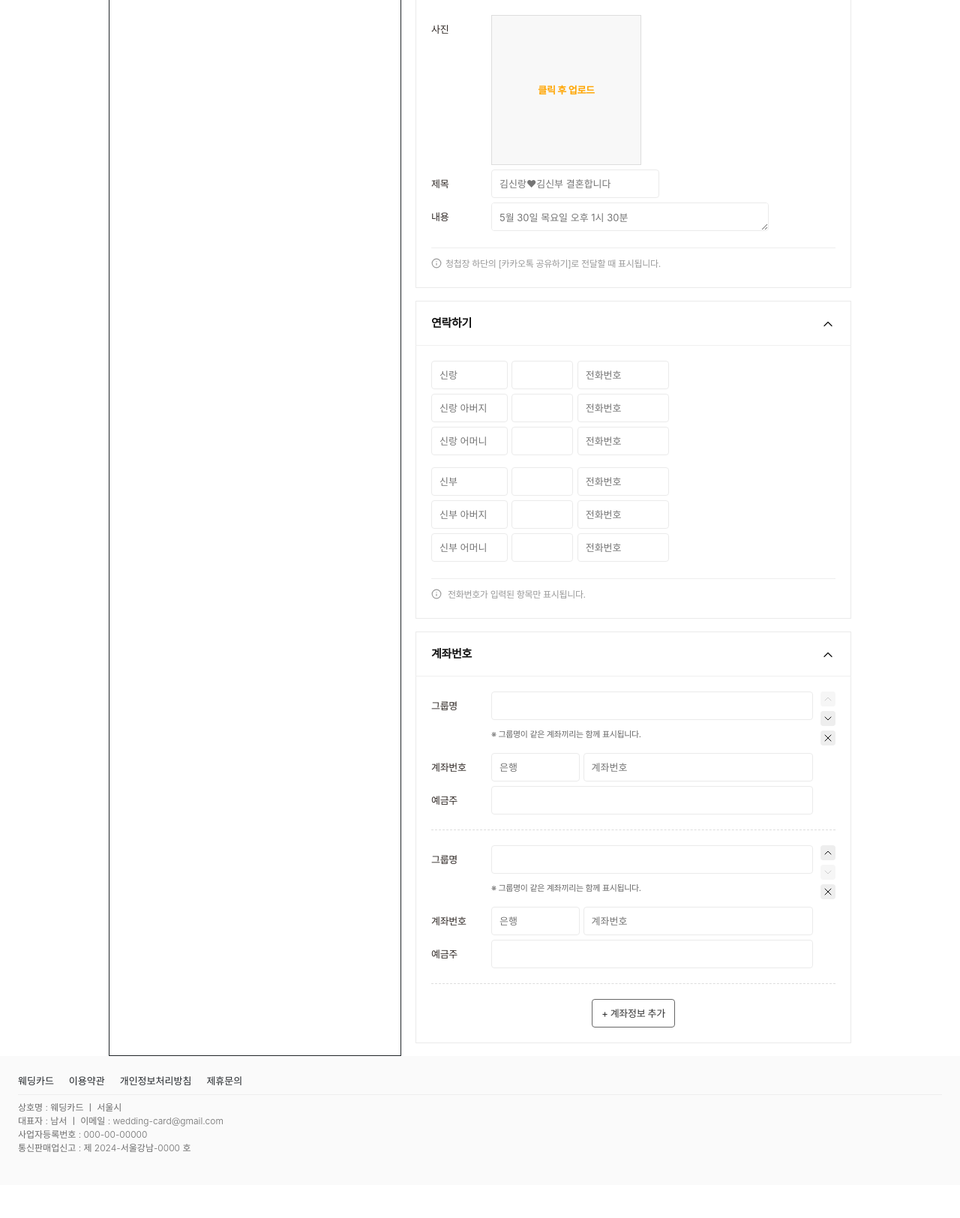
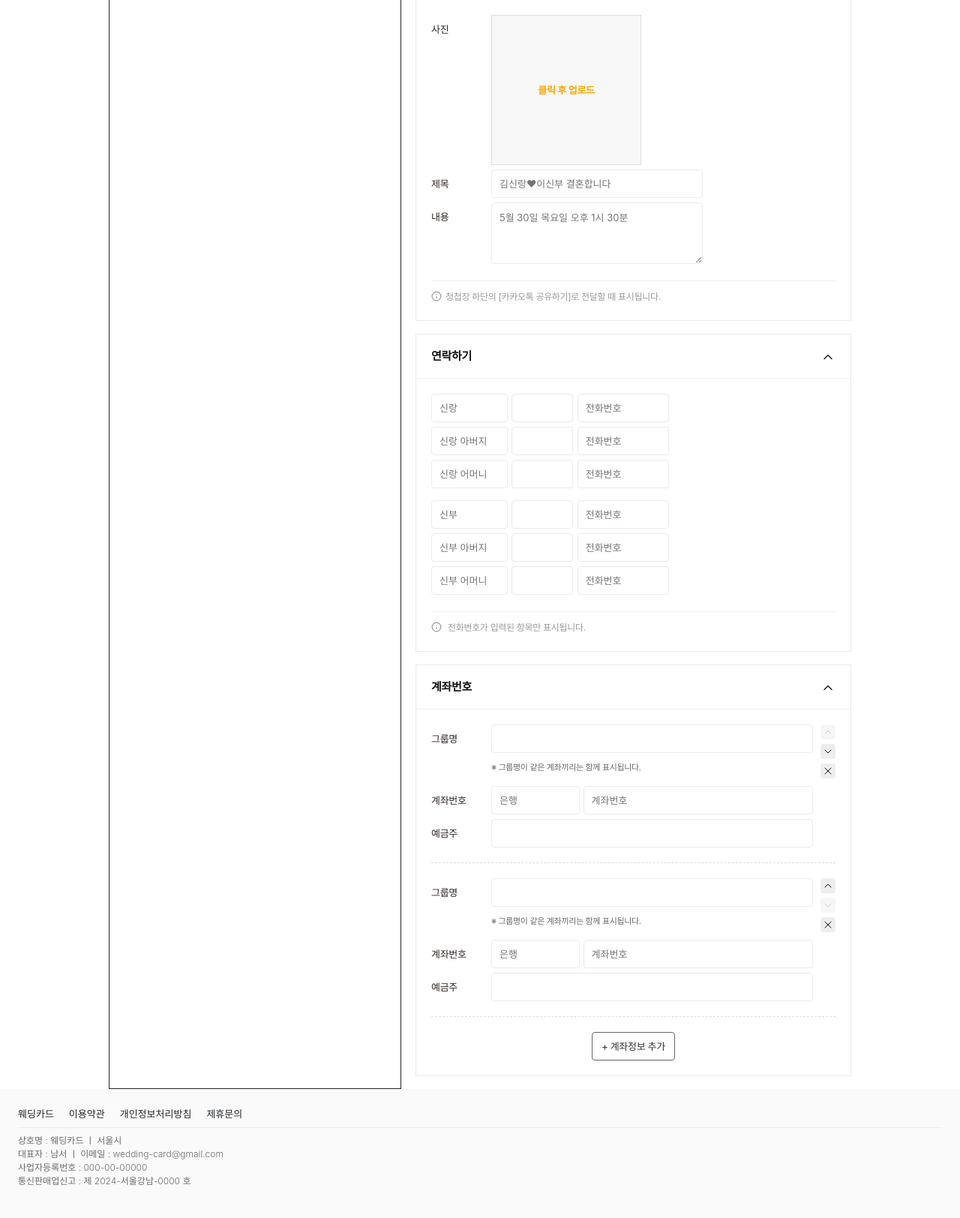
Before and after one commit to seojh8910/wedding-card, a Django app: page /cards/create/ in a window 1280 px wide. Shown: the part 3086-4710 px from the top of the page at 75% size. Before the commit the page ends 4622 px from the top, so only its background shows below. Run offline with Django 5.2, Linux system fonts and the light colour scheme; some libraries are stand-ins or nearby versions.

Commit message:
FE update: 카카오톡 공유 썸네일 html 수정 (#22)

```diff
--- a/card/forms.py
+++ b/card/forms.py
@@ -32,9 +32,8 @@ class CardCreationForm(forms.ModelForm):
             'bride_position': forms.Select(attrs={'class': 'inorder_txt'}),
 
             'thumb_img': forms.ClearableFileInput(attrs={'onchange': 'previewImage(event)', 'style': 'display:none;', 'data-preview': 'preview2', 'class': 'image-input'}),
-            'thumb_title': forms.TextInput(attrs={'class': 'inorder_txt', 'placeholder': '김신랑♥김신부 결혼합니다'}),
-            'thumb_content': forms.Textarea(attrs={'class': 'inorder_txt', 'placeholder': '5월 30일 목요일 오후 1시 30분'}),
-
+            'thumb_title': forms.TextInput(attrs={'class': 'inorder_txt', 'placeholder': '김신랑♥이신부 결혼합니다', 'style': 'max-width: 260px; width: calc(100% - 22px);'}),
+            'thumb_content': forms.Textarea(attrs={'class': 'inorder_txt', 'placeholder': '5월 30일 목요일 오후 1시 30분', 'style': 'width: 100%; max-width: 260px; height: 80px;'}),
         }
         labels = {
             'theme': '테마',
--- a/card/templates/card/create_card.html
+++ b/card/templates/card/create_card.html
@@ -350,17 +350,12 @@
                                     <span class="s1">제목</span>
                                     <span class="s2">
                                         {{ form.thumb_title }}
-<!--                                        <input type="text" name="thumb_title" class="inorder_txt" placeholder="김신랑♥김신부 결혼합니다" maxlength="20" required="" id="id_thumb_title" style="max-width: 238px; width: calc(100% - 22px);">-->
-<!--                                        <input type="text" name="{{ form.thumb_title }}" placeholder=" ♥  결혼합니다" class="inorder_txt" >-->
                                     </span>
                                 </div>
                                 <div class="morder-field">
                                     <span class="s1">내용</span>
                                     <span class="s2">
                                         {{ form.thumb_content }}
-<!--                                        <textarea name="thumb_content" cols="40" rows="10" class="input_txt" placeholder="5월 30일 목요일 오후 1시 30분" maxlength="100" required="" id="id_thumb_content" style="width: 100%; max-width: 260px; height: 80px;"></textarea>-->
-<!--                                        <input type="text" placeholder="5월 30일 오후 1시 30분" class="inorder_txt" style="max-width: 238px; width: calc(100% - 22px);">-->
-<!--                                        <textarea rows="2" placeholder="5월 30일 목요일 오후 1시 30분" class="input_txt" style="width: 100%; max-width: 260px; height: 80px;"></textarea>-->
                                     </span>
                                     <div class="morder-desc">
                                         <svg viewBox="0 0 24 24" fill="none" stroke="currentColor" stroke-width="2" stroke-linecap="round" stroke-linejoin="round" class="icon icon-info">
```
